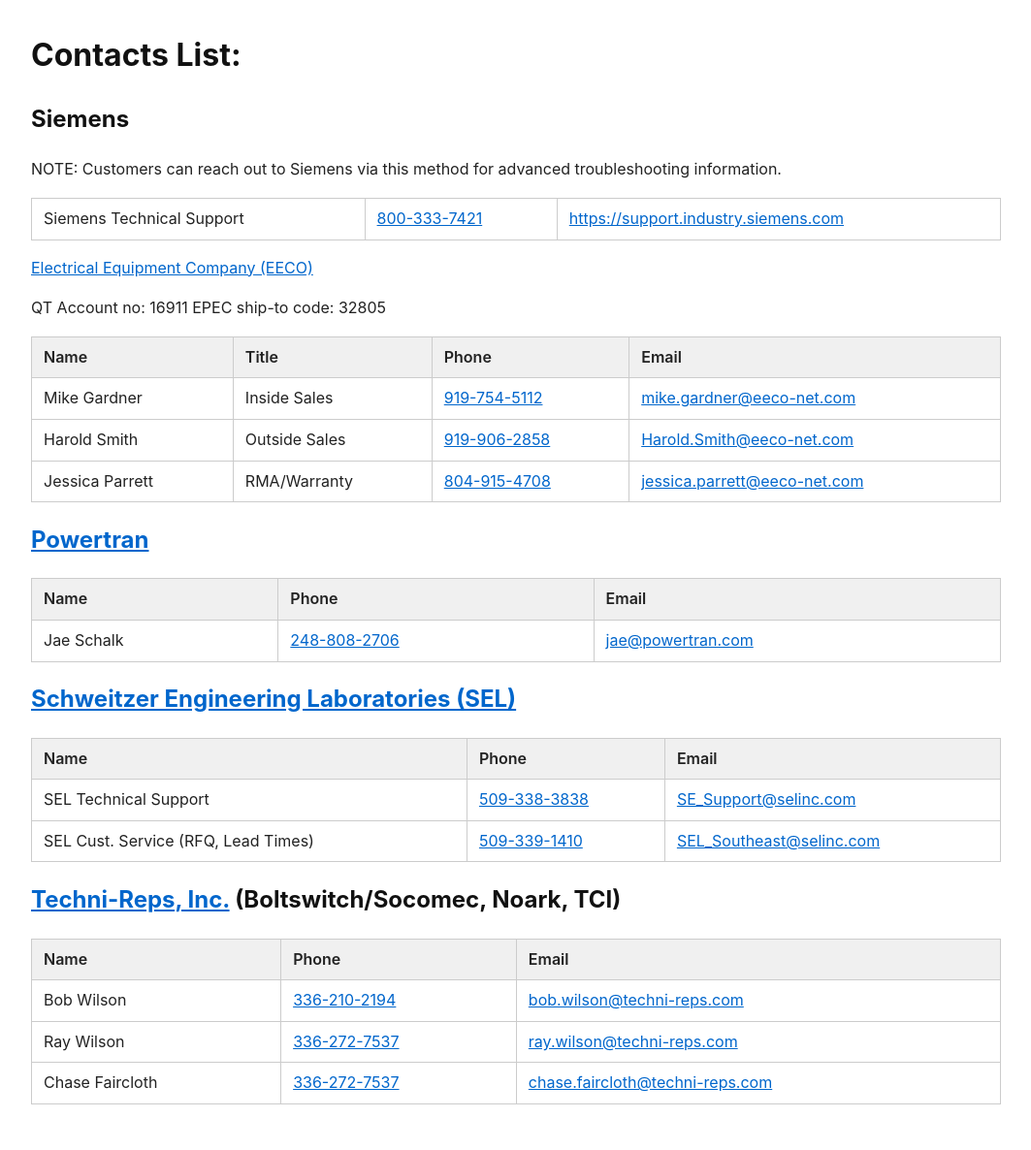
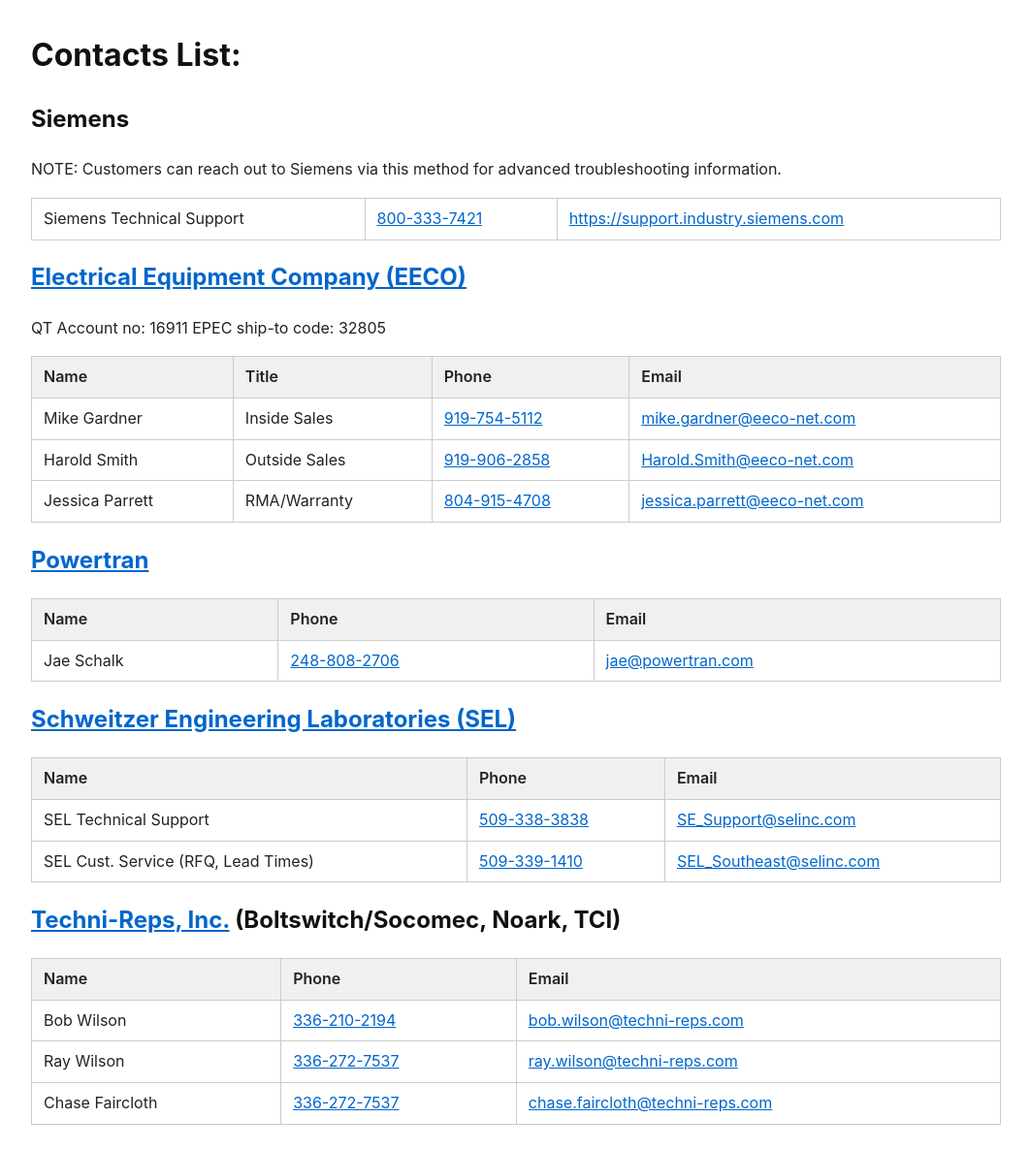
Before and after one commit to epecsupport/Service, a Jekyll site: the page built from contacts.md, in a window 1280 px wide. Shown: the whole page at 97% size, without its empty margins (108-1171 px from the left). Built offline with Jekyll 4.4.1, drawn with Linux system fonts in a browser that asks for light colours; before the commit the page ends 1165 px from its top, so only the background shows below that.

```diff
--- a/contacts.md
+++ b/contacts.md
@@ -11,7 +11,7 @@ NOTE: Customers can reach out to Siemens via this method for advanced troublesho
 
 | Siemens Technical Support 	| 800-333-7421 	| [https://support.industry.siemens.com](https://support.industry.siemens.com) 	|
 
-[Electrical Equipment Company (EECO)](https://eecoonline.com)
+## [Electrical Equipment Company (EECO)](https://eecoonline.com)
 
 QT Account no: 16911
 EPEC ship-to code: 32805
```
